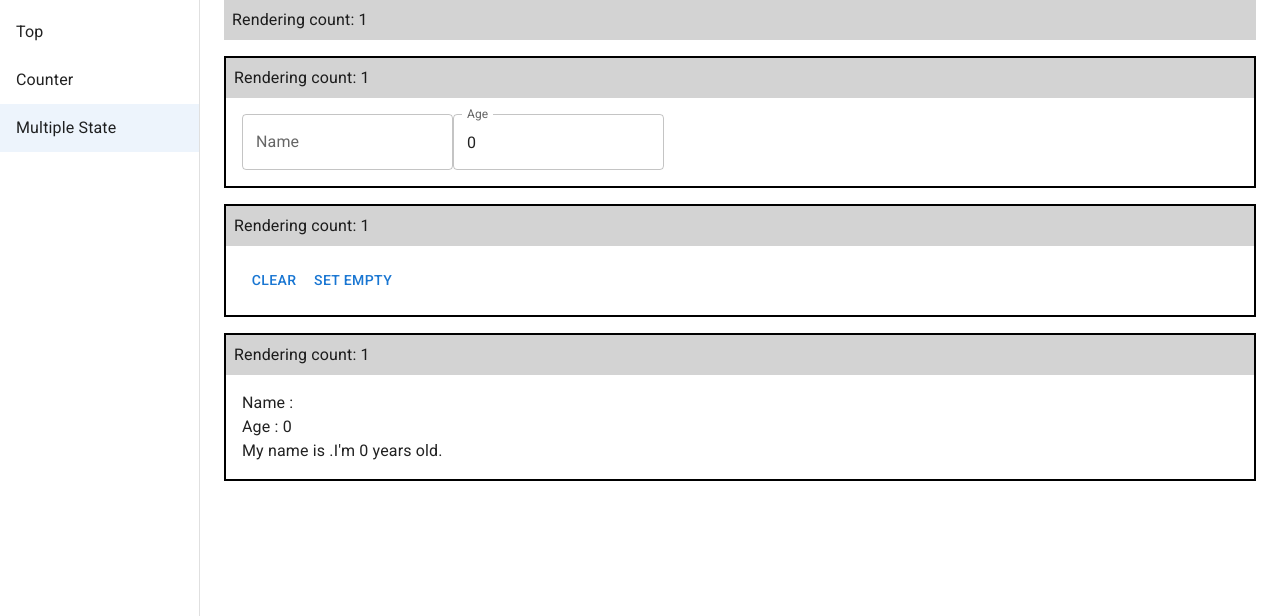
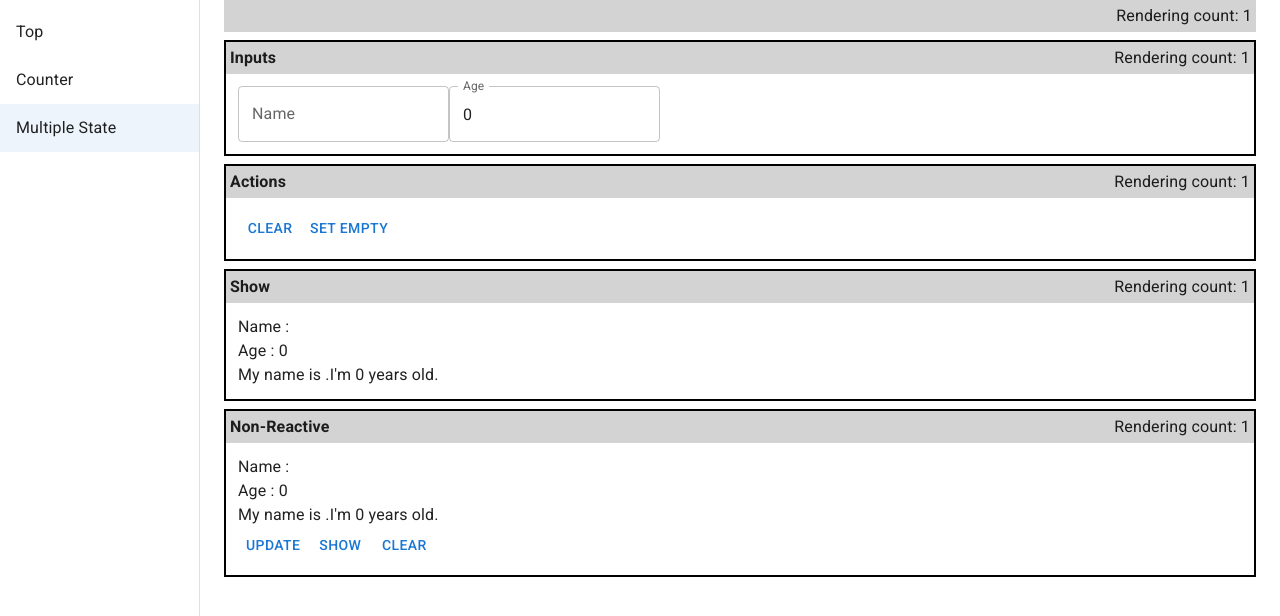
Before and after one commit to dodo-lab/sandbox, a Next.js app in the folder react/zustand-sandbox/: page /multiple-state in a window 1280 px wide. Shown: the top 616 px of the page. Built offline with nearby package versions, Linux system fonts and the light colour scheme.

Commit message:
✨: non-reactiveにステートを参照

```diff
--- a/react/zustand-sandbox/src/hooks/useRenderingCount.tsx
+++ b/react/zustand-sandbox/src/hooks/useRenderingCount.tsx
@@ -1,13 +1,14 @@
 import {Box, Typography} from '@mui/material';
 import {useRef} from 'react';
 
-export const useRenderingCount = () => {
+export const useRenderingCount = (title: string = '') => {
   const countRef = useRef(0);
 
   countRef.current++;
 
   return (
-    <Box sx={{backgroundColor: 'lightgray', p: 1}}>
+    <Box sx={{backgroundColor: 'lightgray', p: 0.5, display: 'flex', justifyContent: 'space-between'}}>
+      <Typography sx={{fontWeight: 'bold'}}>{title}</Typography>
       <Typography>Rendering count: {countRef.current}</Typography>
     </Box>
   );
--- a/react/zustand-sandbox/src/pages/multiple-state.tsx
+++ b/react/zustand-sandbox/src/pages/multiple-state.tsx
@@ -1,7 +1,7 @@
 import {Box, BoxProps, Button, Container, styled, TextField, Typography} from '@mui/material';
 import {useRenderingCount} from 'hooks/useRenderingCount';
 import type {NextPage} from 'next';
-import {useCallback} from 'react';
+import {useCallback, useReducer} from 'react';
 import {useUser} from 'states/useUser';
 import shallow from 'zustand/shallow';
 
@@ -14,27 +14,25 @@ const ItemBox = styled(Box)({
 const Inputs: React.FC<BoxProps> = props => {
   // 全ての要素に対して、shallowによる差分検知でレンダリングを最適化.
   const {name, age, setName, setAge} = useUser(state => ({...state}), shallow);
-  const renderingCount = useRenderingCount();
+  const renderingCount = useRenderingCount('Inputs');
 
   return (
     <ItemBox {...props}>
       {renderingCount}
-      <Box sx={{p: 2}}>
-        <Box>
-          <TextField label="Name" value={name} onChange={e => setName(e.target.value)} />
-          <TextField label="Age" type="number" value={age} onChange={e => setAge(Number(e.target.value))} />
-        </Box>
+      <Box sx={{p: 1.5}}>
+        <TextField label="Name" value={name} onChange={e => setName(e.target.value)} />
+        <TextField label="Age" type="number" value={age} onChange={e => setAge(Number(e.target.value))} />
       </Box>
     </ItemBox>
   );
 };
 
-const Clear: React.FC<BoxProps> = props => {
+const Actions: React.FC<BoxProps> = props => {
   // selectorで1つの要素を返すだけなら、shallowは不要.
   const clear = useUser(state => state.clear);
   const setName = useUser(state => state.setName);
   const setAge = useUser(state => state.setAge);
-  const renderingCount = useRenderingCount();
+  const renderingCount = useRenderingCount('Actions');
 
   const empty = useCallback(() => {
     setName('');
@@ -44,7 +42,7 @@ const Clear: React.FC<BoxProps> = props => {
   return (
     <ItemBox {...props}>
       {renderingCount}
-      <Box sx={{p: 2}}>
+      <Box sx={{p: 1.5}}>
         <Button onClick={clear}>CLEAR</Button>
         <Button onClick={empty}>Set empty</Button>
       </Box>
@@ -55,15 +53,43 @@ const Clear: React.FC<BoxProps> = props => {
 const Show: React.FC<BoxProps> = props => {
   // 特定の要素に対して、shallowによる差分検知でレンダリングを最適化.
   const {name, age, serif} = useUser(state => ({name: state.name, age: state.age, serif: state.serif}), shallow);
-  const renderingCount = useRenderingCount();
+  const renderingCount = useRenderingCount('Show');
 
   return (
     <ItemBox {...props}>
       {renderingCount}
-      <Box sx={{p: 2}}>
+      <Box sx={{p: 1.5}}>
         <Typography>Name : {name}</Typography>
         <Typography>Age : {age}</Typography>
         <Typography>{serif()}</Typography>
+      </Box>
+    </ItemBox>
+  );
+};
+
+const NonReactive: React.FC<BoxProps> = props => {
+  const {name, age, serif, clear} = useUser.getState();
+  const [, update] = useReducer(v => !v, false);
+  const renderingCount = useRenderingCount('Non-Reactive');
+
+  const show = () => {
+    const user = useUser.getState();
+    const message = `${user.name}\n${user.age}\n${user.serif()}`;
+    alert(message);
+  };
+
+  return (
+    <ItemBox {...props}>
+      {renderingCount}
+      <Box sx={{p: 1.5}}>
+        <Box>
+          <Typography>Name : {name}</Typography>
+          <Typography>Age : {age}</Typography>
+          <Typography>{serif()}</Typography>
+        </Box>
+        <Button onClick={update}>update</Button>
+        <Button onClick={show}>show</Button>
+        <Button onClick={clear}>clear</Button>
       </Box>
     </ItemBox>
   );
@@ -74,11 +100,12 @@ const Page: NextPage = () => {
 
   return (
     <Container maxWidth="xl">
-      <Box sx={{display: 'flex', flexDirection: 'column', gap: 2}}>
+      <Box sx={{display: 'flex', flexDirection: 'column', gap: 1}}>
         {renderingCount}
         <Inputs />
-        <Clear />
+        <Actions />
         <Show />
+        <NonReactive />
       </Box>
     </Container>
   );
```
